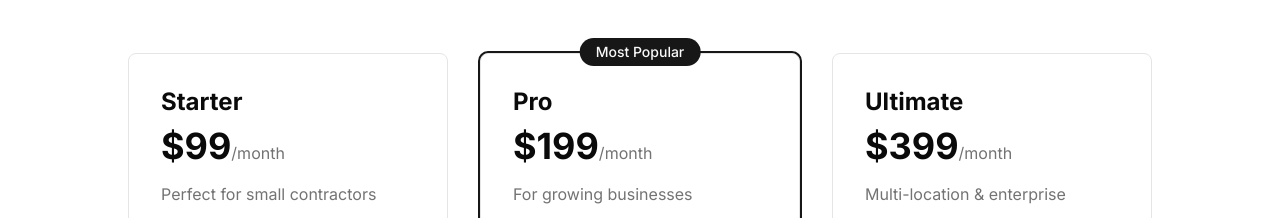
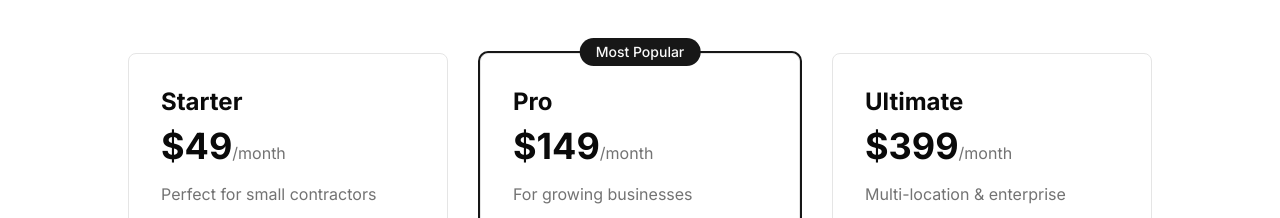
Before and after one commit to maroughi99/autostaff-ai, a Next.js app in the folder apps/web/: page / in a window 1280 px wide. Shown: the part 1600-1818 px from the top of the page. Built offline with nearby package versions, Linux system fonts and the light colour scheme; no server answers.

Commit message:
Update pricing: Starter , Pro

```diff
--- a/apps/web/src/app/page.tsx
+++ b/apps/web/src/app/page.tsx
@@ -160,7 +160,7 @@ export default function Home() {
           <div className="grid md:grid-cols-3 gap-6 md:gap-8 max-w-5xl mx-auto">
             <PricingCard
               name="Starter"
-              price="$99"
+              price="$49"
               description="Perfect for small contractors"
               features={[
                 'AI Email Responses',
@@ -172,7 +172,7 @@ export default function Home() {
             />
             <PricingCard
               name="Pro"
-              price="$199"
+              price="$149"
               description="For growing businesses"
               features={[
                 'Everything in Starter',
--- a/apps/web/src/app/pricing/page.tsx
+++ b/apps/web/src/app/pricing/page.tsx
@@ -10,7 +10,7 @@ import { API_URL } from '@/lib/utils';
 const plans = [
   {
     name: 'Starter',
-    price: 99,
+    price: 49,
     priceId: 'price_1SapXvGndNudz61YnAU6kLOn',
     description: 'Perfect for solo contractors and small teams',
     features: [
@@ -25,7 +25,7 @@ const plans = [
   },
   {
     name: 'Pro',
-    price: 199,
+    price: 149,
     priceId: 'price_1SapfOGndNudz61Yq2d7vGdX',
     description: 'For growing businesses',
     features: [
```
